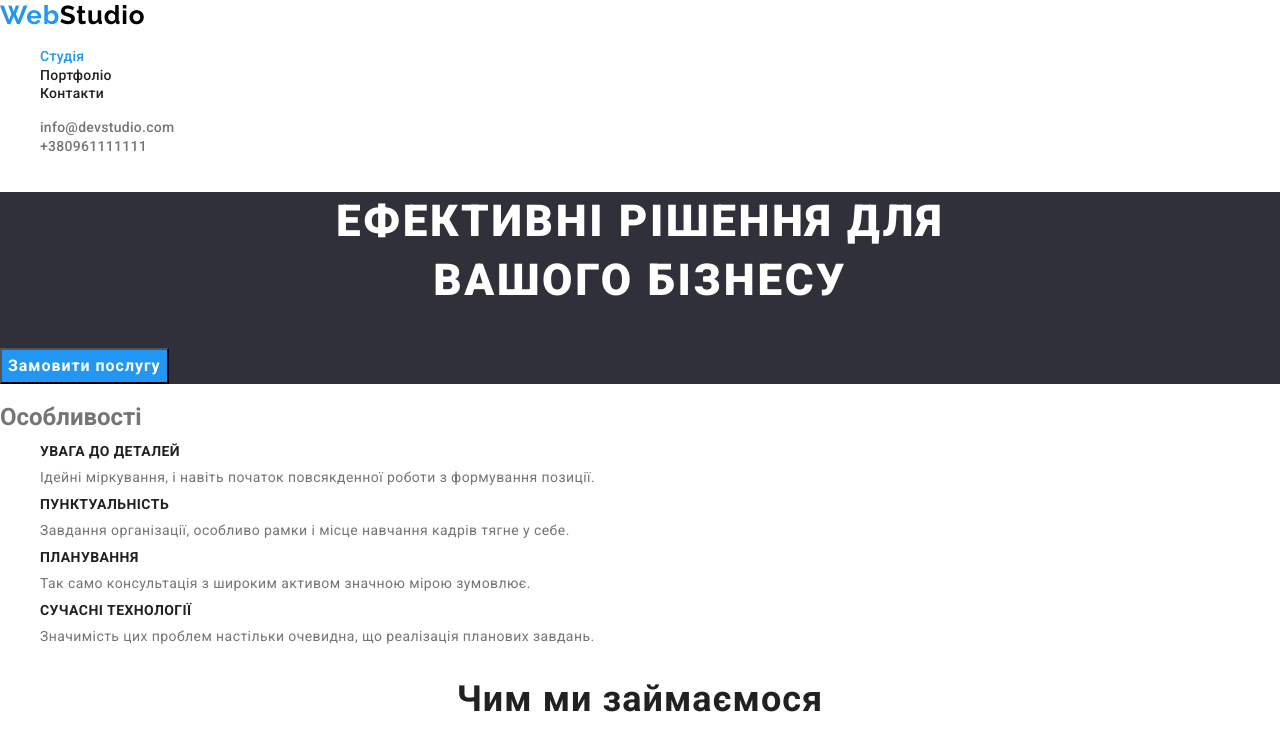
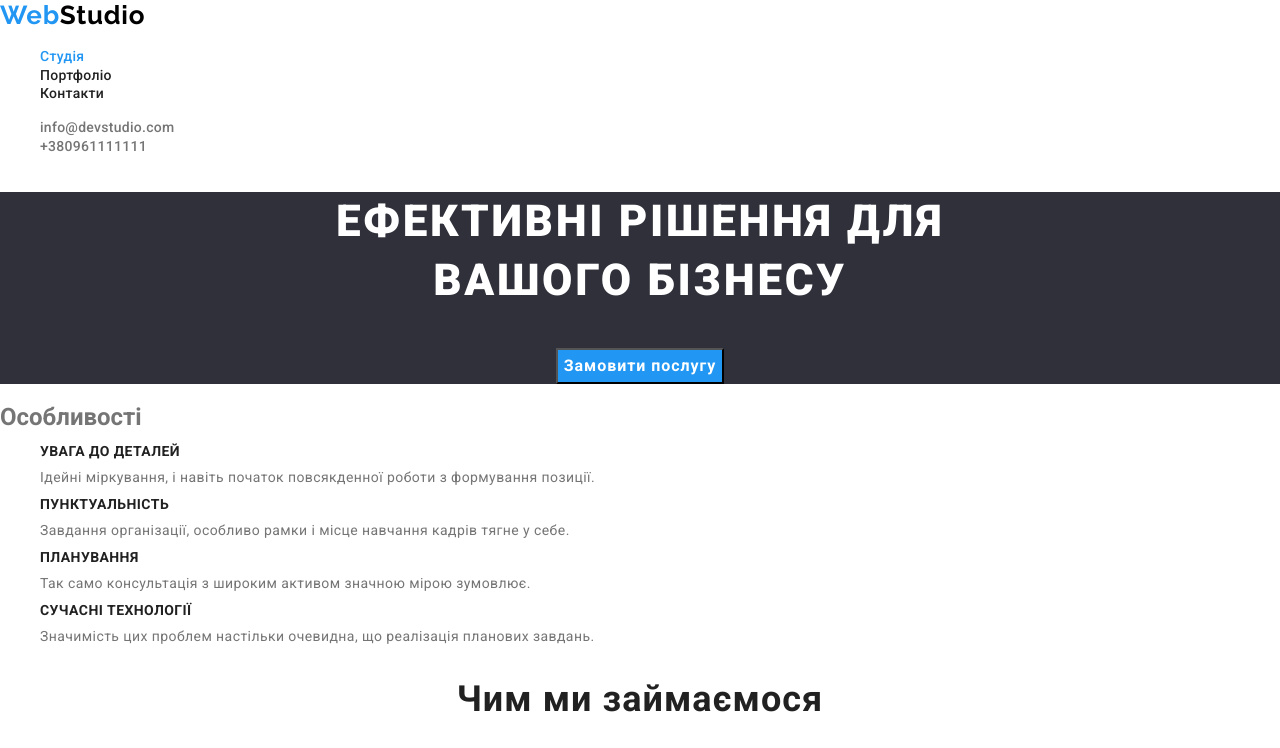
Before and after one commit to ViktorOkun/goit-markup-hw-03, a plain HTML site: page index.html in a window 1280 px wide. Shown: the top 748 px of the page. Drawn offline with nearby package versions, Linux system fonts and the light colour scheme.

Commit message:
Вирівняв текст

```diff
--- a/css/styles.css
+++ b/css/styles.css
@@ -1,10 +1,8 @@
-/* білий колір #FFFFFF */
-/* основний колір тексту  #757575*/
-/* вторинний колір тескту  #212121 */
-/* колір логотипу #2196F3 і #000000 */
-/* синій колір #2196F3 */
-/* вториррний колфр фону #F5F4FA */
-/* фон футера #2F303A */
+*,
+*::before,
+*::after {
+    box-sizing: border-box;
+}
 
 :root {
     --primary-text-color: #757575;
@@ -84,6 +82,7 @@ body {
 
 .hero {
     background-color: var(--background-color-hero);
+    text-align: center;
 }
 
 .hero-title {
```
